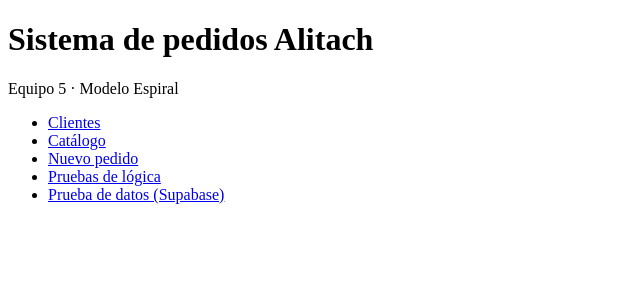
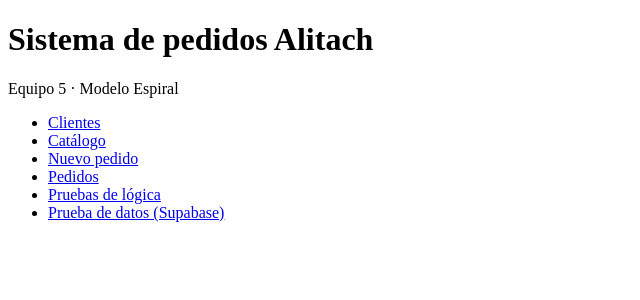
Before and after one commit to info3-fesc-2027-1/E2_Equipo5_Alitach, a Next.js app: page / in a window 1280 px wide. Shown: the top 300 px of the page, without its empty margins (0-640 px from the left). Built offline with nearby package versions, Linux system fonts and the light colour scheme.

Commit message:
RF5: enlace a pedidos en la portada

```diff
--- a/app/page.jsx
+++ b/app/page.jsx
@@ -9,6 +9,7 @@ export default function Inicio() {
         <li><a href="/clientes">Clientes</a></li>
         <li><a href="/catalogo">Catálogo</a></li>
         <li><a href="/nuevo-pedido">Nuevo pedido</a></li>
+        <li><a href="/pedidos">Pedidos</a></li>
         <li><a href="/pruebas">Pruebas de lógica</a></li>
         <li><a href="/prueba-datos">Prueba de datos (Supabase)</a></li>
       </ul>
```
